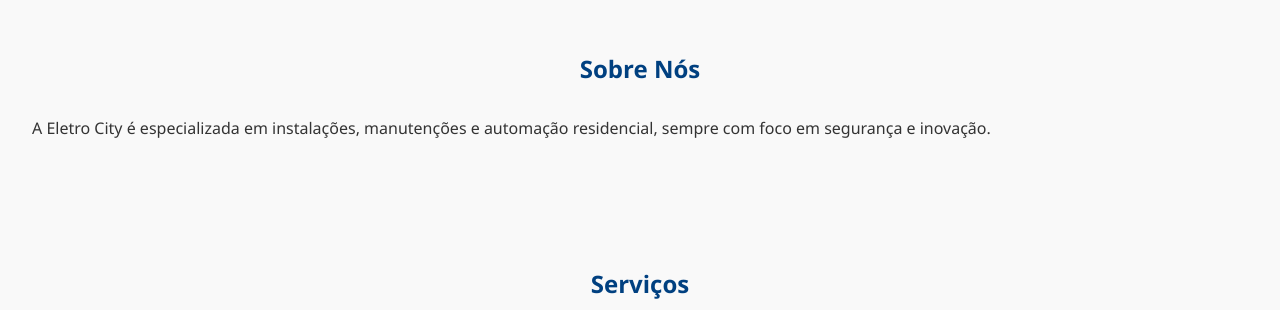
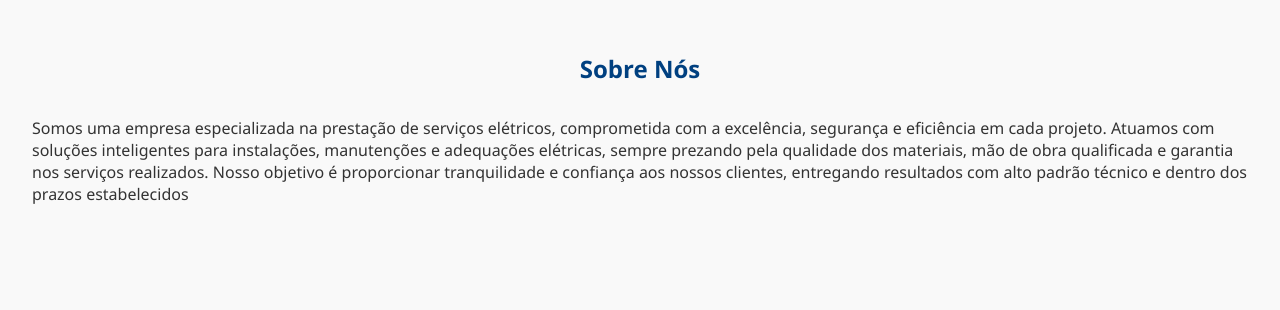
Before and after one commit to eletrocity/eletro-city, a plain HTML site: page index.html in a window 1280 px wide. Shown: the part 244-554 px from the top of the page. Drawn offline with Linux system fonts and the light colour scheme.

Commit message:
Update index.html

```diff
--- a/index.html
+++ b/index.html
@@ -22,6 +22,7 @@
   </header>
 
   <section id="banner">
+    <div class="banner-overlay"></div>
     <img src="images/banner.jpg" alt="Imagem de eletricista trabalhando">
     <div class="banner-texto">
       <h1>Bem-vindo à Eletro City</h1>
@@ -32,7 +33,10 @@
 
   <section id="sobre">
     <h2>Sobre Nós</h2>
-    <p>A Eletro City é especializada em instalações, manutenções e automação residencial, sempre com foco em segurança e inovação.</p>
+    <p>Somos uma empresa especializada na prestação de serviços elétricos, comprometida com a excelência, segurança e eficiência em cada projeto.
+      Atuamos com soluções inteligentes para instalações, manutenções e adequações elétricas, sempre prezando pela qualidade dos materiais,
+      mão de obra qualificada e garantia nos serviços realizados. Nosso objetivo é proporcionar tranquilidade e confiança aos nossos clientes,
+      entregando resultados com alto padrão técnico e dentro dos prazos estabelecidos</p>
   </section>
 
   <section id="servicos">
@@ -52,7 +56,7 @@
   <section id="feedback">
     <h2>Feedbacks</h2>
     <p>Veja o que nossos clientes dizem no Google:</p>
-    <a href="https://www.google.com/maps/place/SEU_PERFIL/reviews" target="_blank" class="btn-segundo">
+    <a href="https://share.google/DZH821d4MbIMWgxgs" target="_blank" class="btn-segundo">
       Avaliações Google
     </a>
     <div class="depoimentos">
```
